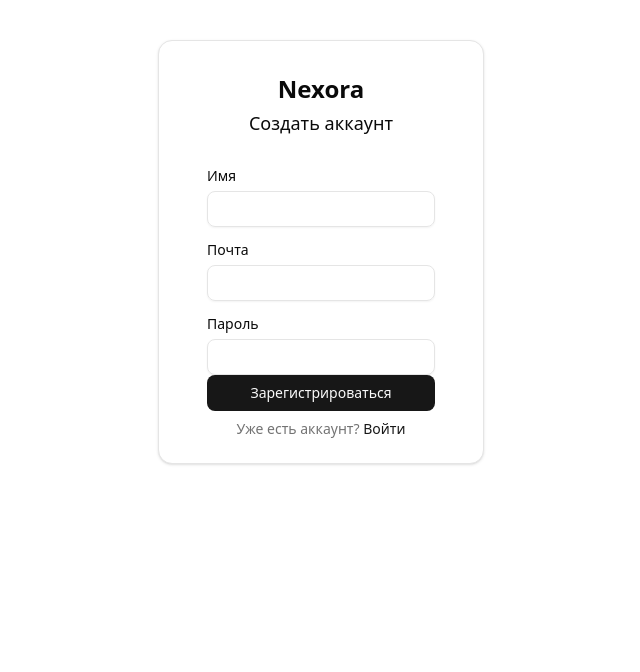
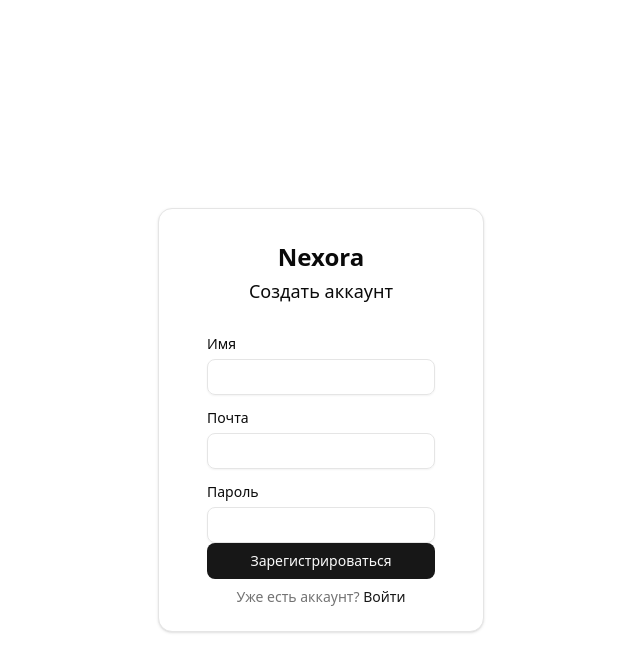
Before and after one commit to NikApng/nexora-front, a Next.js app: page /register in a window 1280 px wide. Shown: the top 672 px of the page, without its empty margins (319-959 px from the left). Built offline with nearby package versions, Linux system fonts and the light colour scheme.

Commit message:
для деплоя фикс формы регистрации

```diff
--- a/app/(auth)/register/page.tsx
+++ b/app/(auth)/register/page.tsx
@@ -3,6 +3,8 @@
 
 export default function RegisterPage() {
     return (
-        <RegisterForm className={'flex items-center justify-center m-auto'}/>
+        <div className="flex min-h-screen items-center justify-center">
+            <RegisterForm />
+        </div>
     );
 }
```
